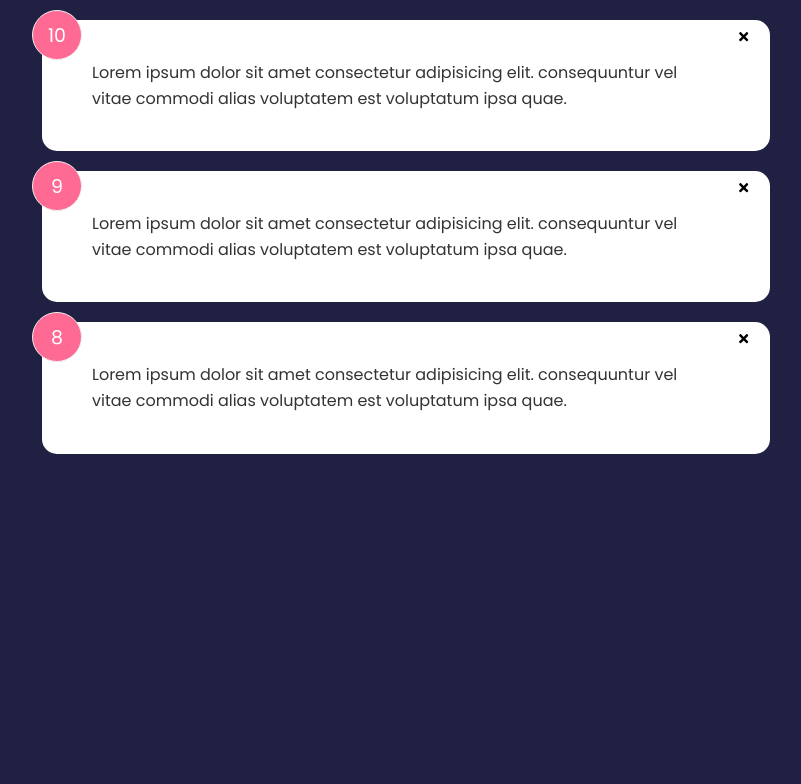
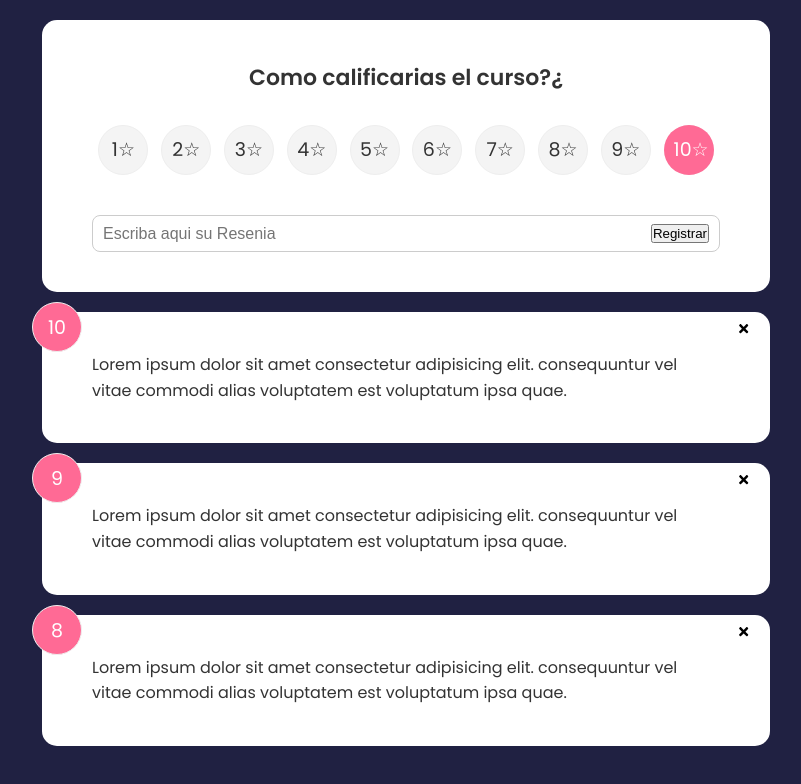
Before and after one commit to SR-Deif/feedback, a React (Create React App) app: page / in a window 1280 px wide. Shown: the top 784 px of the page, without its empty margins (234-1035 px from the left). Built offline with nearby package versions, Linux system fonts and the light colour scheme.

Commit message:
first commit

```diff
--- a/src/App.js
+++ b/src/App.js
@@ -3,28 +3,30 @@ import { useState } from "react";
 //data
 import Resenias from "./data/Resenias";
 //componentes
-import Header from "./componentes/Header";
-import Resenia from "./componentes/Resenia";
+//import Header from "./componentes/Header";
 import ReseniaList from "./componentes/ReseniaList";
+import FormResenia from "./componentes/FormResenia";
 
-function App(){
+function App() {
 
     //crear estado inicial para arreglo de resenias
-    const [lista_resenias ,
-           setListaResenias  ] = useState(Resenias)
+    const [lista_resenias,
+        setListaResenias] = useState(Resenias)
 
     //metodo para borrar una resenia:
     const deleteResenia = id => {
-        window.confirm("estas seguro de borrar la resenia")
+        if (window.confirm("estas seguro de borrar la resenia")) {
+            setListaResenias(lista_resenias.filter((resenia) => resenia.id !== id))
+        }
     }
 
     return (
         <div className="container">
-             <ReseniaList
+            <FormResenia></FormResenia>
+            <ReseniaList
                 deleteResenia={deleteResenia}
-                listaresenias={lista_resenias}  />
+                listaresenias={lista_resenias} />
         </div>
-
     )
 }
 export default App;
--- /dev/null
+++ b/src/componentes/FormResenia.jsx
@@ -0,0 +1,29 @@
+import React from 'react'
+import Rating from "./Rating";
+import { useState } from "react"
+
+export const FormResenia = () => {
+
+    const [rating, setRating] = useState(10)
+    const [text, setText] = useState('')
+    const cambiarTexto = (e) => {
+        setText(e.target.value)
+    }
+
+    return (
+        <div className="card" >
+
+            <form onSubmit={(e)=>{e.preventDefault();
+                sonsole.log("hola")} }>
+                <h2>Como calificarias el curso?¿</h2>
+                <Rating setRating={setRating} />
+                <div className="input-group" >
+                    <input type="text" placeholder="Escriba aqui su Resenia" onChange={cambiarTexto} />
+                    <button type="submit">Registrar</button>
+
+                </div>
+            </form>
+        </div>
+    )
+}
+export default FormResenia;
--- /dev/null
+++ b/src/componentes/Rating.jsx
@@ -0,0 +1,23 @@
+import { useState } from "react"
+
+const Rating = ({ setRating }) => {
+    const [nota, setNota] = useState(10)
+
+    const cambiarNota = (e) => {
+        setNota(+e.currentTarget.value)
+        setRating(+e.currentTarget.value)
+    }
+
+    return (
+        <ul className="rating">
+            {[1, 2, 3, 4, 5, 6, 7, 8, 9, 10].map((numero) => (
+                <li key={numero}>
+                    <input id={numero} type="radio" value={numero} name="rating" onChange={cambiarNota} checked={numero === nota} />
+                    <label htmlFor={numero}>{numero}☆</label>
+                </li>
+            ))}
+        </ul>
+    )
+}
+
+export default Rating
--- a/src/componentes/Resenia.jsx
+++ b/src/componentes/Resenia.jsx
@@ -1,34 +1,23 @@
 import { useState } from 'react'
 import { FaTimes } from "react-icons/fa";
 
-const Resenia = ({ resenia, deleteResenia  }) => {
+const Resenia = ({ resenia, deleteResenia }) => {
 
     //Definir estados iniciales:
-    const [rating , setRating ] = useState(resenia.rating)
-    const [comment ,
-           setComment ] = useState(resenia.text)
-
-    //cambiar el estado del rating
-    const addNota = () => {
-        setRating((prev)=> {
-            return prev + 1
-        })
-    }
-
-    const restNota = () => {
-
-    }
+    const [rating, setRating] = useState(resenia.rating)
+    const [comment,
+        setComment] = useState(resenia.text)
 
     return (
         <div className="card">
             <div className="num-display">
-                { rating  }
+                {rating}
             </div>
             <div className="text-display">
-                { comment }
+                {comment}
             </div>
-            <button onClick={ () => deleteResenia(resenia.id) } className="close">
-                 <FaTimes />
+            <button onClick={() => deleteResenia(resenia.id)} className="close">
+                <FaTimes />
             </button>
         </div>
     )
--- a/src/componentes/ReseniaList.jsx
+++ b/src/componentes/ReseniaList.jsx
@@ -1,30 +1,26 @@
 import Resenia from "./Resenia"
 
-const ReseniaList = ( { listaresenias, deleteResenia  } ) => {
+const ReseniaList = ({ listaresenias, deleteResenia }) => {
 
     //condicional en caso de
     // que no llegue el arreglo
-        if(!listaresenias || listaresenias.length === 0 ){
-            return   <p>No hay reseñas</p>
-        }else{
+    if (!listaresenias || listaresenias.length === 0) {
+        return <p>No hay reseñas</p>
+    } else {
         return (
             <div className="feedback-list">
-                    {/* Recorrer la listaresenias */}
-                    { listaresenias.map((resenia)=>
+                {listaresenias.map((resenia) =>
                 (
                     <Resenia
-                                    deleteResenia={ deleteResenia }
+                        deleteResenia={deleteResenia}
                         key={resenia.id}
-                                    resenia={resenia}  />
+                        resenia={resenia} />
                 )
                 )
                 }
             </div>
         )
     }
-
-
-
 }
 
 export default ReseniaList
```
Lines whose indentation alone changed are shown as unchanged.
